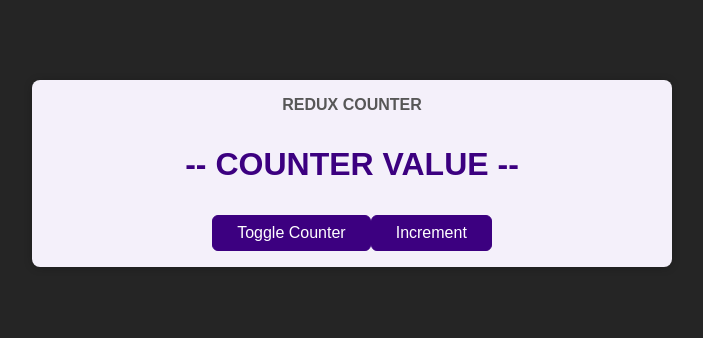
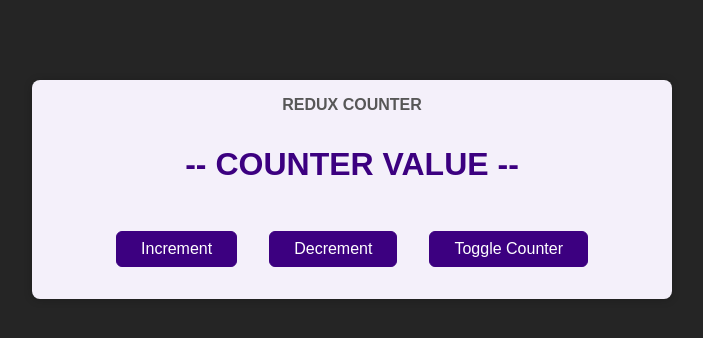
Before and after one commit to AsmaaFH/Maximilian_React-Cource, a React (Create React App) app: page / in a window 1280 px wide. Shown: the top 338 px of the page, without its empty margins (288-991 px from the left). Built offline with nearby package versions, Linux system fonts and the light colour scheme.

Commit message:
dispatch actions

```diff
--- a/src/components/Counter.js
+++ b/src/components/Counter.js
@@ -4,19 +4,26 @@ import classes from './Counter.module.css';
 const Counter = () => {
   const counter = useSelector((state) => state.counter);
   const dispatch = useDispatch();
+
   console.log(counter);
+
   const toggleCounterHandler = () => {};
 
   const incrementHandler = () => {
     dispatch({ type: 'INCREMENT' });
   };
 
+  const decrementHandler = () => {
+    dispatch({ type: 'DECREMENT' });
+  };
+
   return (
     <main className={classes.counter}>
       <h1>Redux Counter</h1>
       <div className={classes.value}>-- COUNTER VALUE --</div>
+      <button onClick={incrementHandler}>Increment</button>
+      <button onClick={decrementHandler}>Decrement</button>
       <button onClick={toggleCounterHandler}>Toggle Counter</button>
-      <button onClick={incrementHandler}>Increment</button>
     </main>
   );
 };
--- a/src/components/Counter.module.css
+++ b/src/components/Counter.module.css
@@ -21,3 +21,7 @@
   margin: 2rem 0;
   font-weight: bold;
 }
+
+.counter button {
+  margin: 1rem;
+}
```
